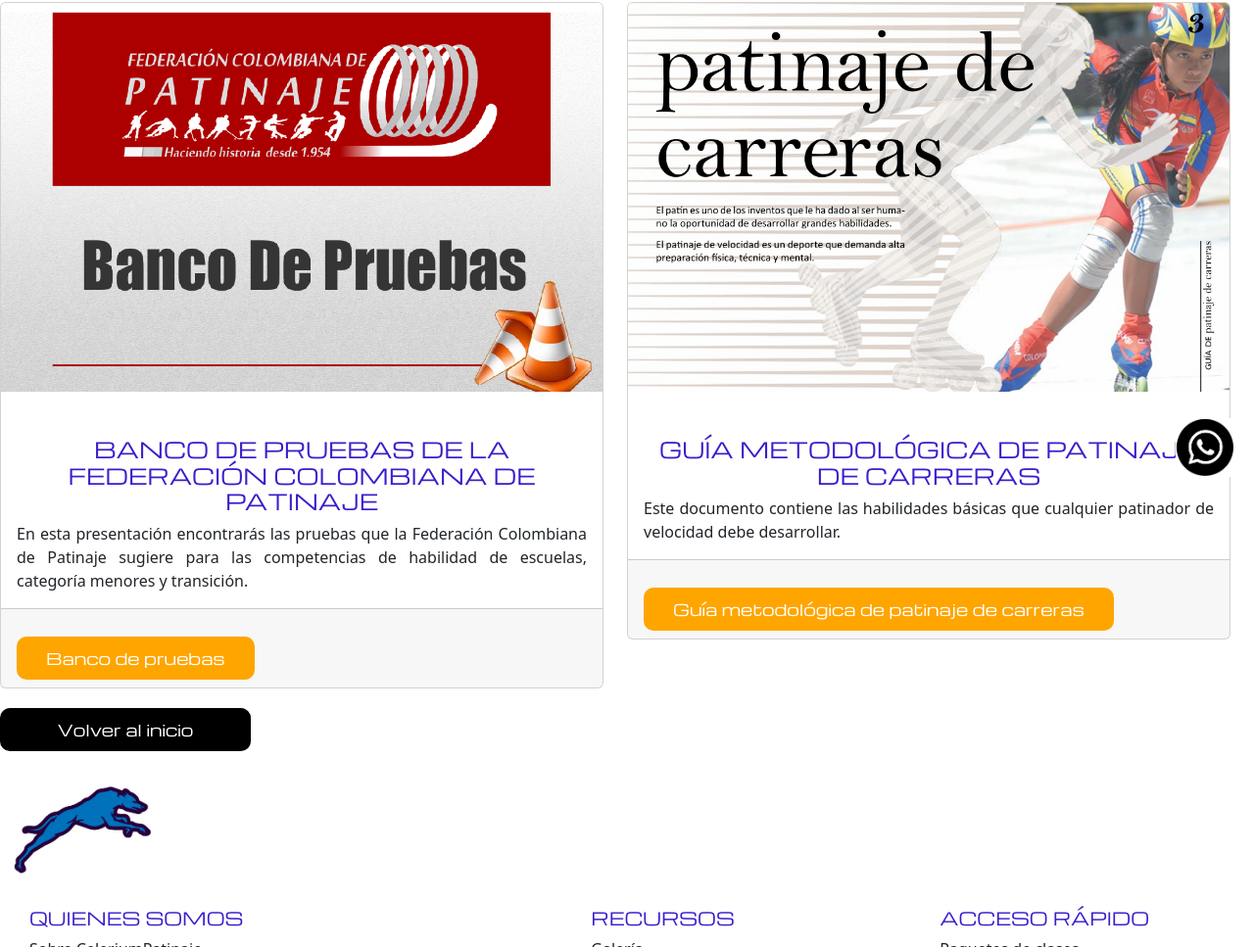
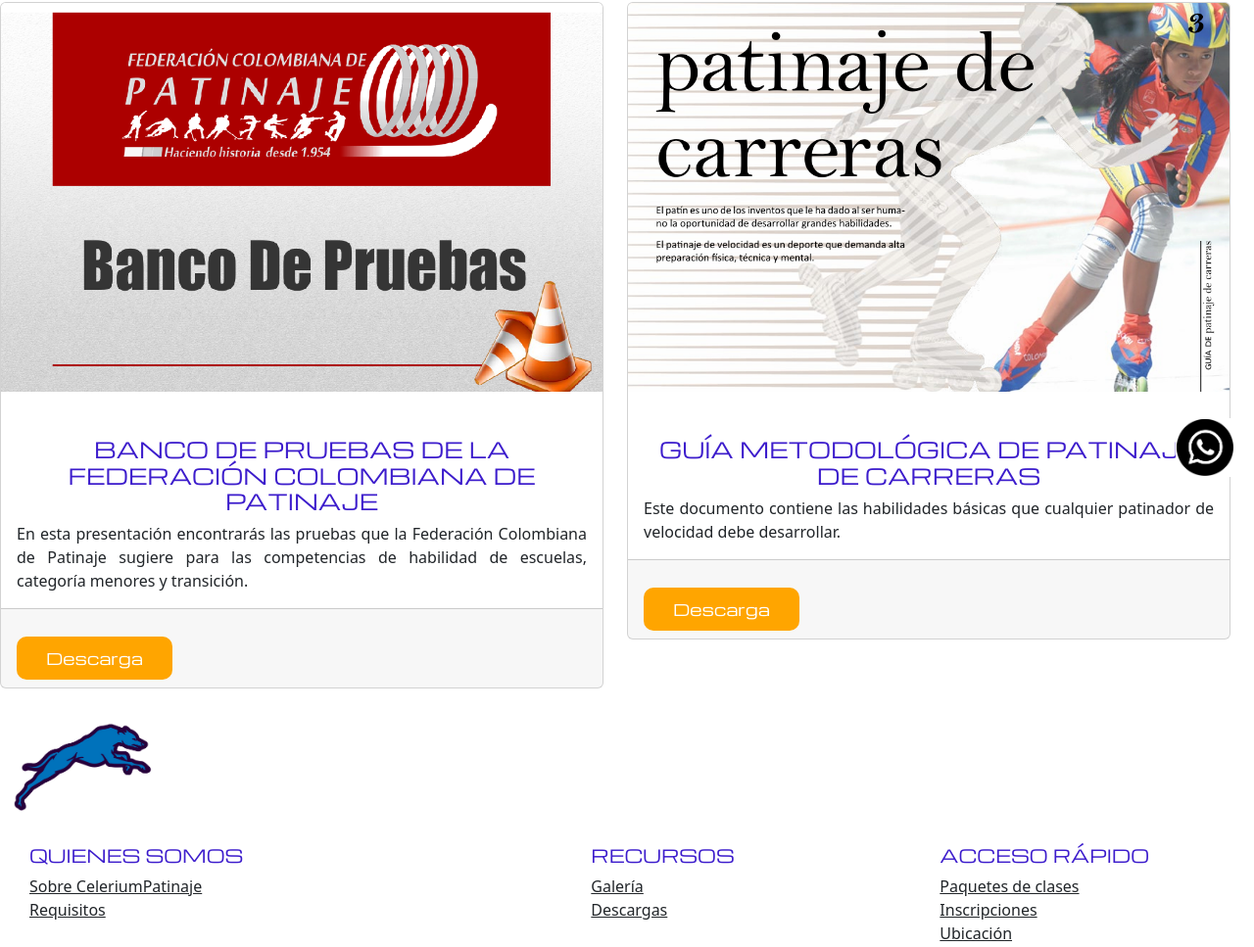
Before and after one commit to JohnGracia/Repo-Celerium, a website: page pages/descargas.html in a window 1280 px wide. Shown: the part 293-1260 px from the top of the page at 98% size. Drawn offline with nearby package versions, Linux system fonts and the light colour scheme.

Commit message:
corrección responsive y estilos

```diff
--- a/pages/descargas.html
+++ b/pages/descargas.html
@@ -55,7 +55,7 @@
                     </div>
                     <div class="card-footer">
                         <a href="../docs/Banco de pruebas.pdf">
-                            <button class="boton-enlace"> Banco de pruebas </button>
+                            <button class="boton-enlace"> Descarga </button>
                         </a>
                     </div>
                 </div>
@@ -70,21 +70,12 @@
                     </div>
                     <div class="card-footer">
                         <a href="../docs/Guia metodologica de patinaje de carreras.pdf">
-                            <button class="boton-enlace"> Guía metodológica de patinaje de carreras </button>
+                            <button class="boton-enlace"> Descarga </button>
                         </a>
                     </div>
                 </div>
             </div>
-
-            <!-- Botón volver al inicio -->
-
-    </main>
-
-    <aside>
-        <a href="../index.html">
-            <button class="boton-inicio"> Volver al inicio </button>
-        </a>
-    </aside>
+     </main>
 
     <!-- Footer (logo y menú de acceso rápido) -->
     <div>
```
Also changed, not shown: pages/contacto.html (+0 -7 lines), pages/galeria.html (+0 -8 lines), pages/horarios.html (+0 -8 lines), pages/nosotros.html (+0 -8 lines), pages/ubicacion.html (+1 -10 lines).
